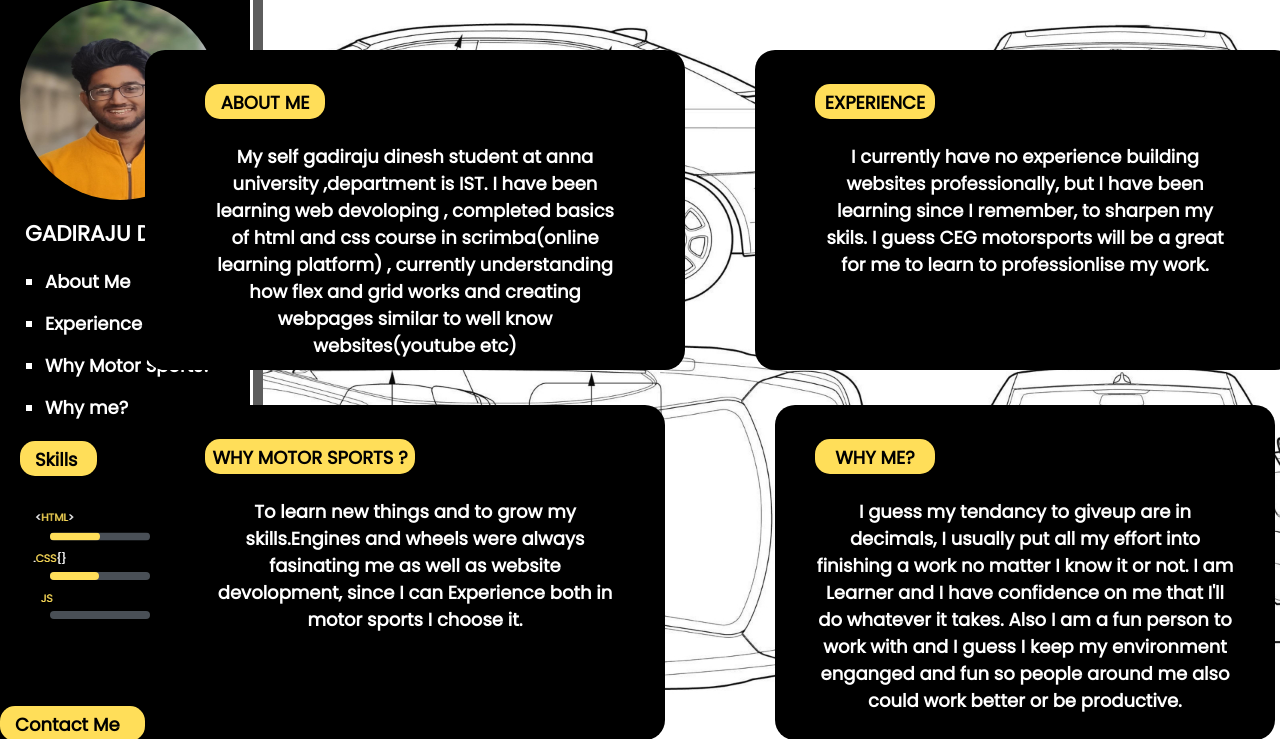
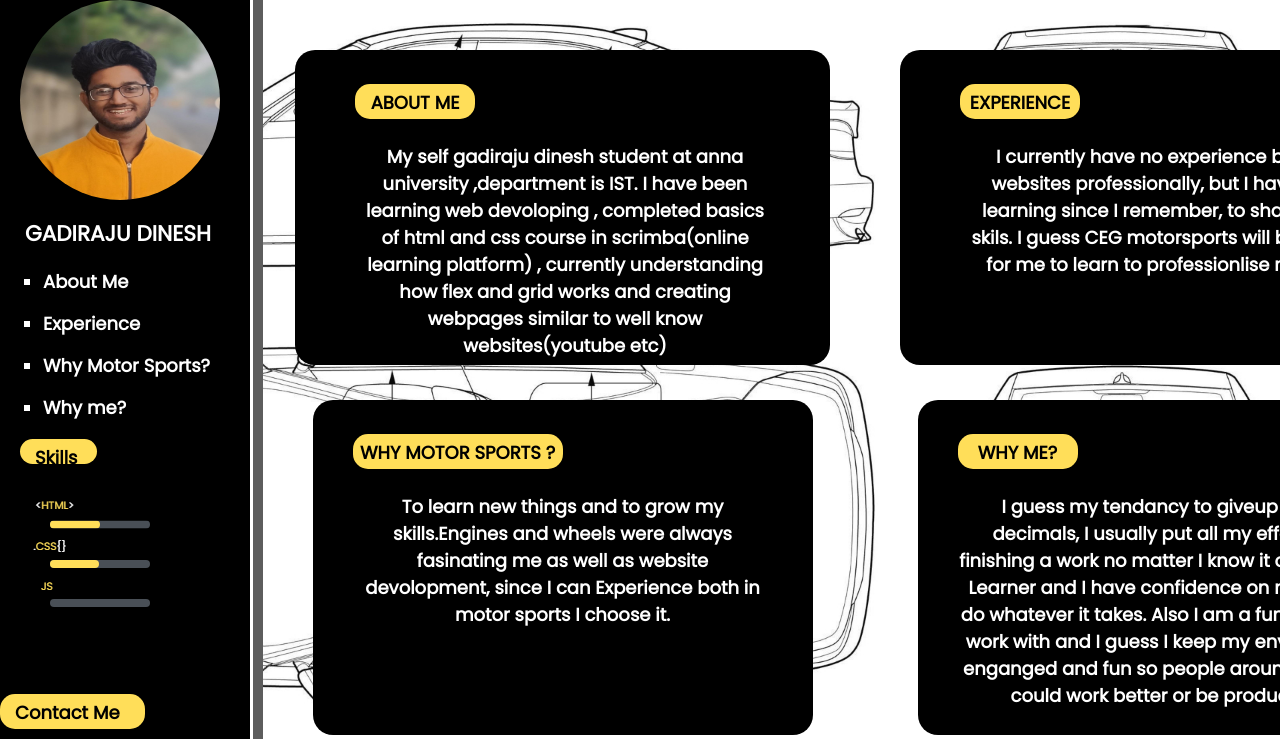
Before and after one commit to Dineshraju3435/resume, a plain HTML site: page index.html in a window 1280 px wide. Shown: the top 739 px of the page. Drawn offline with nearby package versions, Linux system fonts and the light colour scheme.

Commit message:
Update styles.css

```diff
--- a/styles.css
+++ b/styles.css
@@ -25,7 +25,7 @@ body{
 li{
     text-align: left;
     list-style-type:square;
-    margin: 0px 0px 15px 5px;
+    margin: 0px 0px 15px 3px;
 }
 .strip{
     position :fixed;
@@ -77,7 +77,7 @@ li{
     width:400px;
     position:fixed;
     top:50px;
-    left:100px;
+    left:250px;
     display:flex;
     flex-direction: column;
     flex-wrap: wrap;
@@ -92,7 +92,7 @@ li{
     height:250px;
     color:white;
     text-align:center;
-    padding:10px 60px 60px 60px;
+    padding:10px 55px 55px 60px;
 
 }
 .detailsss{
@@ -118,10 +118,10 @@ h5{
     text-align:left;
 }
 .skills{
-    margin:20px 0px 5px 20px;
+    margin:10px 0px 5px 20px;
     padding-left: 15px;
     width:57px;
-    height:25px;
+    height:15px;
     background:#ffde59 ;
     border-radius: 15px;
     color:black;
```
